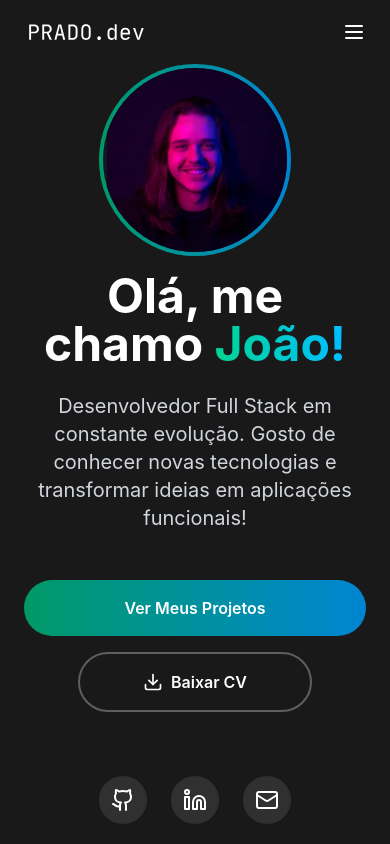
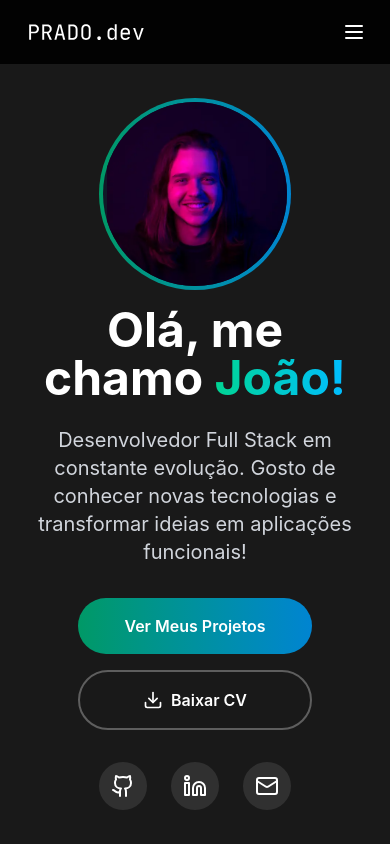
Before and after one commit to JVPrado1/portfoliodev, a React (Vite) app: page / in a window 390 px wide. Shown: the top 844 px of the page. Built offline with nearby package versions, Linux system fonts and the light colour scheme.

Commit message:
content: altera texto hero section

```diff
--- a/src/components/HeroSection.tsx
+++ b/src/components/HeroSection.tsx
@@ -5,7 +5,7 @@ const HeroSection = () => {
   return (
     <section
       id="inicio"
-      className="min-h-screen w-full flex items-center justify-center relative overflow-hidden mt-16"
+      className="h-screen w-full flex items-center justify-center relative overflow-hidden pt-16"
     >
       <div className="container mx-auto px-6 relative z-10">
         <div className="text-center">
@@ -45,7 +45,7 @@ const HeroSection = () => {
             initial={{ opacity: 0 }}
             animate={{ opacity: 1 }}
             transition={{ duration: 0.6, delay: 0.4 }}
-            className="text-xl md:text-2xl text-gray-300 mb-12 max-w-3xl mx-auto"
+            className="text-xl md:text-2xl text-gray-300 md:mb-12 mb-8 max-w-3xl mx-auto"
           >
             Desenvolvedor Full Stack em constante evolução. Gosto de conhecer
             novas tecnologias e transformar ideias em aplicações funcionais!
@@ -56,10 +56,10 @@ const HeroSection = () => {
             initial={{ opacity: 0 }}
             animate={{ opacity: 1 }}
             transition={{ duration: 0.6, delay: 0.5 }}
-            className="flex flex-col sm:flex-row gap-4 justify-center items-center mb-16 w-full max-w-lg mx-auto sm:max-w-none"
+            className="flex flex-col sm:flex-row gap-4 justify-center items-center md:mb-16 mb-8 w-full max-w-lg mx-auto sm:max-w-none"
           >
             <button
-              className="w-full sm:w-auto px-8 py-4 bg-gradient-to-r from-emerald-600 to-sky-600 text-white rounded-full font-semibold hover:shadow-lg hover:shadow-emerald-500/25 transition-all duration-200 cursor-pointer flex items-center justify-center space-x-2 hover:scale-[1.02]"
+              className="w-full sm:w-auto px-8 py-4 bg-gradient-to-r from-emerald-600 to-sky-600 text-white rounded-full font-semibold hover:shadow-lg hover:shadow-emerald-500/25 transition-all duration-200 cursor-pointer flex items-center justify-center space-x-2 hover:scale-[1.02] max-w-[60vw]"
               onClick={() => {
                 document
                   .querySelector("#projetos")
@@ -83,7 +83,7 @@ const HeroSection = () => {
             initial={{ opacity: 0 }}
             animate={{ opacity: 1 }}
             transition={{ duration: 0.6, delay: 0.6 }}
-            className="flex justify-center space-x-6 md:mb-16 mb-12"
+            className="flex justify-center space-x-6 md:mb-16 mb-0"
           >
             {[
               {
@@ -119,7 +119,7 @@ const HeroSection = () => {
             initial={{ opacity: 0 }}
             animate={{ opacity: 1 }}
             transition={{ duration: 0.6, delay: 0.7 }}
-            className="flex flex-col items-center md:mb-16 mb-4"
+            className=" flex-col items-center  hidden md:flex"
           >
             <div className="p-2 rounded-full border-2 border-white/30 animate-bounce">
               <ArrowDown className="text-white" size={20} />
--- a/src/components/Navigation.tsx
+++ b/src/components/Navigation.tsx
@@ -37,13 +37,13 @@ const Navigation = () => {
   return (
     <>
       <nav
-        className={`fixed top-0 left-0 right-0 z-50 ${
+        className={`fixed inset-x-0 top-0 z-50 ${
           isScrolled
-            ? "bg-black/80 backdrop-blur-md border-b border-white/10 transition-all duration-200"
+            ? "bg-black/80 backdrop-blur-md border-b border-white/10"
             : "bg-black/90"
         }`}
       >
-        <div className="max-w-7xl mx-auto px-4 sm:px-6 lg:px-8">
+        <div className="mx-auto max-w-7xl px-4 sm:px-6 lg:px-8">
           <div className="flex justify-between items-center h-16">
             {/* Logo */}
             <motion.div
--- a/src/components/ProjectsSection.tsx
+++ b/src/components/ProjectsSection.tsx
@@ -220,7 +220,7 @@ const ProjectsSection = () => {
                 <img
                   src={`/${project.image}`}
                   alt={project.title}
-                  className="w-full h-full object-cover transition-transform duration-200 group-hover:scale-105"
+                  className="w-full h-full object-cover scale-100 transition-transform duration-200 group-hover:scale-105"
                 />
                 {project.featured && (
                   <div className="absolute top-4 right-4 bg-gradient-to-r from-emerald-600 to-sky-600 text-white px-3 py-1 rounded-full text-xs font-semibold">
--- a/src/routes/__root.tsx
+++ b/src/routes/__root.tsx
@@ -3,9 +3,9 @@ import Navigation from "../components/Navigation";
 
 export const Route = createRootRoute({
   component: () => (
-    <div className="min-h-screen w-full bg-black/90">
+    <div className="min-h-screen w-full bg-black/90 overflow-x-hidden ">
       <Navigation />
-      <main className="w-full">
+      <main className="w-full ">
         <Outlet />
       </main>
     </div>
--- a/src/styles.css
+++ b/src/styles.css
@@ -3,6 +3,9 @@
 /* Smooth scrolling */
 html {
   scroll-behavior: smooth;
+  height: 100%;
+  height: 100vh;
+  height: 100dvh;
 }
 
 /* Prevent double-tap zoom on mobile */
@@ -44,6 +47,11 @@ html {
 body {
   overflow-x: hidden;
   margin: 0;
+  min-height: 100%;
+  min-height: 100vh;
+  min-height: 100dvh;
+  -webkit-overflow-scrolling: touch;
+  overscroll-behavior-y: none;
   font-family:
     -apple-system, BlinkMacSystemFont, "Segoe UI", "Roboto", "Oxygen", "Ubuntu",
     "Cantarell", "Fira Sans", "Droid Sans", "Helvetica Neue", sans-serif;
@@ -113,3 +121,32 @@ code {
 .animate-gradient-x {
   animation: gradient-x 3s ease infinite;
 }
+
+/* Prevent mobile browser toolbar from affecting layout */
+@supports (height: 100dvh) {
+  html,
+  body {
+    height: 100dvh;
+  }
+}
+
+/* Ensure fixed elements stay fixed on mobile */
+.fixed {
+  position: fixed !important;
+}
+
+/* Disable iOS bounce scroll that can affect fixed elements */
+body {
+  overflow-x: hidden;
+  margin: 0;
+  min-height: 100%;
+  min-height: 100vh;
+  min-height: 100dvh;
+  -webkit-overflow-scrolling: touch;
+  overscroll-behavior-y: none;
+  font-family:
+    -apple-system, BlinkMacSystemFont, "Segoe UI", "Roboto", "Oxygen", "Ubuntu",
+    "Cantarell", "Fira Sans", "Droid Sans", "Helvetica Neue", sans-serif;
+  -webkit-font-smoothing: antialiased;
+  -moz-osx-font-smoothing: grayscale;
+}
```
